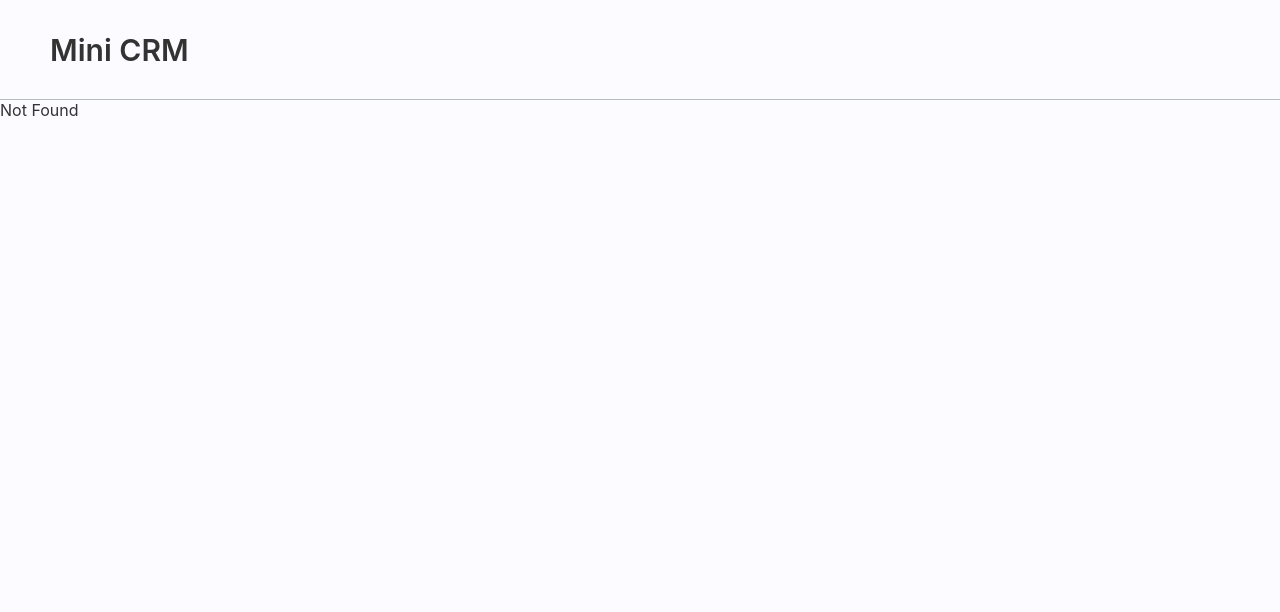
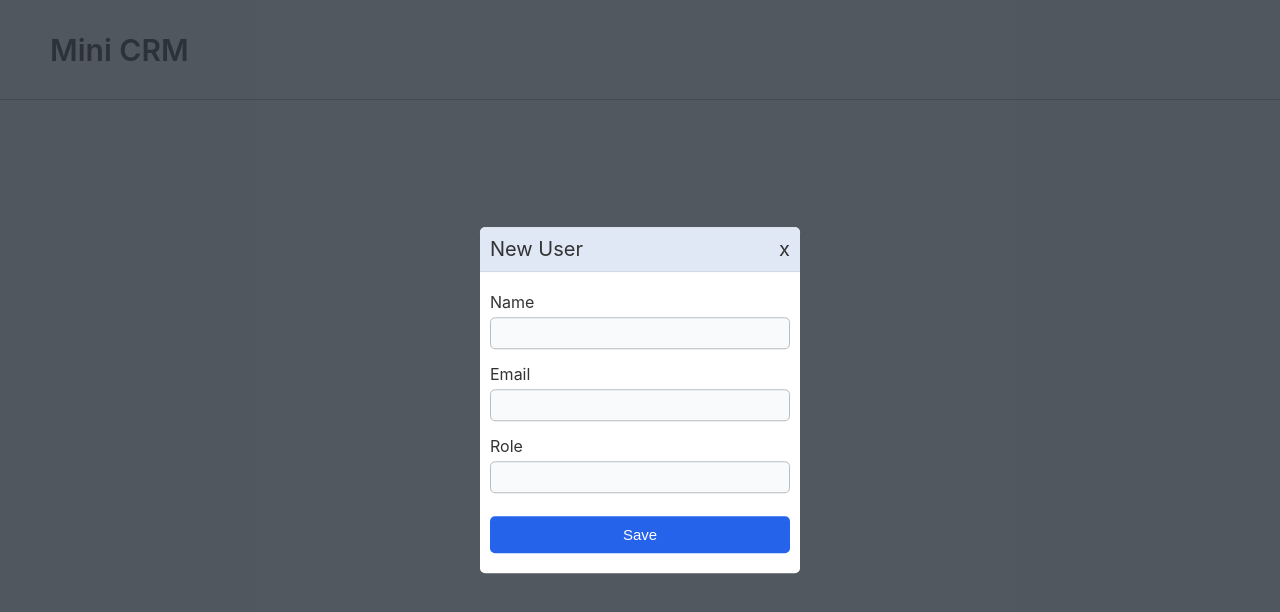
Before and after one commit to ilayda21/evreka-crm, a React (Vite) app: page /new in a window 1280 px wide. Before the commit this address had no page. Shown: the top 612 px of the page. Built offline with nearby package versions, Linux system fonts and the light colour scheme.

Commit message:
feat: convert new user form modal to route

```diff
--- a/src/components/Modal/ModalContext.tsx
+++ /dev/null
@@ -1,36 +0,0 @@
-import { createContext, useContext, useState, type ReactNode } from "react";
-
-
-interface IModalContextProps {
-    isOpen: boolean;
-    openModal: () => void;
-    closeModal: () => void;
-}
-
-const ModalContext = createContext<IModalContextProps | undefined>(undefined);
-
-export const useModal = () => {
-    const context = useContext(ModalContext);
-    if (!context) {
-        console.error('useModal must be used within a ModalProvider');
-        return {
-            isOpen: false,
-            openModal: () => { },
-            closeModal: () => { },
-        };
-    }
-    return context;
-};
-
-export const ModalProvider = ({ children }: { children: ReactNode }) => {
-    const [isOpen, setIsOpen] = useState(false);
-
-    const openModal = () => setIsOpen(true);
-    const closeModal = () => setIsOpen(false);
-
-    return (
-        <ModalContext.Provider value={{ isOpen, openModal, closeModal }}>
-            {children}
-        </ModalContext.Provider>
-    );
-};
--- a/src/components/Modal/index.ts
+++ /dev/null
@@ -1,2 +0,0 @@
-export { ModalProvider, useModal } from './ModalContext';
-export { default as Modal } from './Modal';
--- a/src/main.tsx
+++ b/src/main.tsx
@@ -4,14 +4,11 @@ import { theme } from "./styles/theme.ts";
 import GlobalStyle from "./styles/GlobalStyle.ts";
 import { RouterProvider } from "react-router-dom";
 import { router } from "./routes/index.tsx";
-import { ModalProvider } from "./components/Modal/ModalContext.tsx";
 import "leaflet/dist/leaflet.css";
 
 createRoot(document.getElementById("root")!).render(
-  <ModalProvider>
-    <ThemeProvider theme={theme}>
-      <GlobalStyle />
-      <RouterProvider router={router} />
-    </ThemeProvider>
-  </ModalProvider>
+  <ThemeProvider theme={theme}>
+    <GlobalStyle />
+    <RouterProvider router={router} />
+  </ThemeProvider>
 );
--- a/src/pages/Home/Home.tsx
+++ b/src/pages/Home/Home.tsx
@@ -4,12 +4,10 @@ import DropdownInput from "../../components/DropdownInput";
 import Table from "../../components/Table";
 import CardGrid from "../../components/CardGrid";
 import Paginator from "../../components/Paginator";
-import { Modal, useModal } from "../../components/Modal";
-import UserForm from "../../components/UserForm";
 import styled from "styled-components";
 import DetailButton from "../../components/DetailButton";
 import { generateFakeUsers, type User } from "../../utils/generateData";
-import { useSearchParams } from "react-router-dom";
+import { useSearchParams, useNavigate, useLocation } from "react-router-dom";
 
 const AddUserButton = styled.button`
   background-color: ${({ theme }) => theme.colors.primary};
@@ -117,8 +115,10 @@ function Home() {
 
   const searchTerm = searchParams.get("search") || "";
 
-  const { openModal } = useModal();
   const [view, setView] = useState<string>("table");
+
+  const navigate = useNavigate();
+  const location = useLocation();
 
   useEffect(() => {
     const stored = localStorage.getItem("users");
@@ -191,7 +191,13 @@ function Home() {
     <div>
       <HeaderContainer>
         <h2>User List</h2>
-        <AddUserButton onClick={openModal}>Add user</AddUserButton>
+        <AddUserButton
+          onClick={() => {
+            navigate("/new", { state: { backgroundLocation: location } });
+          }}
+        >
+          Add user
+        </AddUserButton>
       </HeaderContainer>
 
       <Wrapper>
@@ -265,10 +271,6 @@ function Home() {
           totalPages={Math.ceil(filteredUsers.length / PAGE_SIZE)}
         />
       )}
-
-      <Modal label="New User">
-        <UserForm />
-      </Modal>
     </div>
   );
 }
--- a/src/components/Modal/Modal.tsx
+++ b/src/pages/NewUser/NewUser.tsx
@@ -1,6 +1,6 @@
-import React from "react";
-import { useModal } from "./ModalContext";
 import styled from "styled-components";
+import { Link } from "react-router-dom";
+import UserForm from "../../components/UserForm";
 
 const Wrapper = styled.div`
   background-color: ${({ theme }) => theme.colors.backdrop};
@@ -38,46 +38,33 @@ const ModalLabel = styled.h2`
   font-size: 2rem;
 `;
 
-const ModalCloseButton = styled.button`
+const ModalCloseButton = styled(Link)`
   border: none;
   background-color: transparent;
   font-size: 2rem;
   cursor: pointer;
+  text-decoration: none;
+  color: ${({ theme }) => theme.colors.textPrimary};
 `;
 
 const ModalContent = styled.div`
   padding: 2rem 1rem;
 `;
 
-const Modal = ({
-  children,
-  label,
-}: {
-  label: string;
-  children: React.ReactNode;
-}) => {
-  const { isOpen, closeModal } = useModal();
-
-  if (!isOpen) return null;
-
+function NewUser() {
   return (
     <Wrapper>
       <ModalContainer>
         <ModalHeader>
-          <ModalLabel>{label}</ModalLabel>
-          <ModalCloseButton
-            onClick={closeModal}
-            className=""
-            aria-label="Close Modal"
-          >
-            x
-          </ModalCloseButton>
+          <ModalLabel>New User</ModalLabel>
+          <ModalCloseButton to={"/"}>x</ModalCloseButton>
         </ModalHeader>
 
-        <ModalContent>{children}</ModalContent>
+        <ModalContent>
+          <UserForm />
+        </ModalContent>
       </ModalContainer>
     </Wrapper>
   );
-};
-
-export default Modal;
+}
+export default NewUser;
--- /dev/null
+++ b/src/pages/NewUser/index.ts
@@ -0,0 +1 @@
+export { default } from "./NewUser";
--- a/src/routes/index.tsx
+++ b/src/routes/index.tsx
@@ -2,6 +2,7 @@ import { createBrowserRouter } from "react-router-dom";
 import App from "../App";
 import Home from "../pages/Home";
 import UserDetail from "../pages/UserDetail";
+import NewUser from "../pages/NewUser/NewUser";
 
 export const router = createBrowserRouter([
   {
@@ -9,6 +10,7 @@ export const router = createBrowserRouter([
     element: <App />,
     children: [
       { index: true, element: <Home /> },
+      { path: "new", element: <NewUser /> },
       { path: "users/:id", element: <UserDetail /> },
       { path: "*", element: <div>Not Found</div> },
     ],
```
